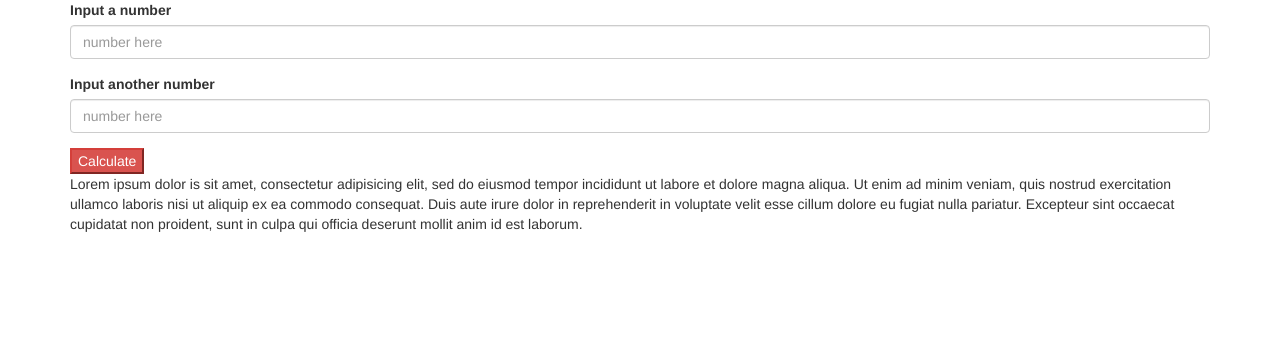
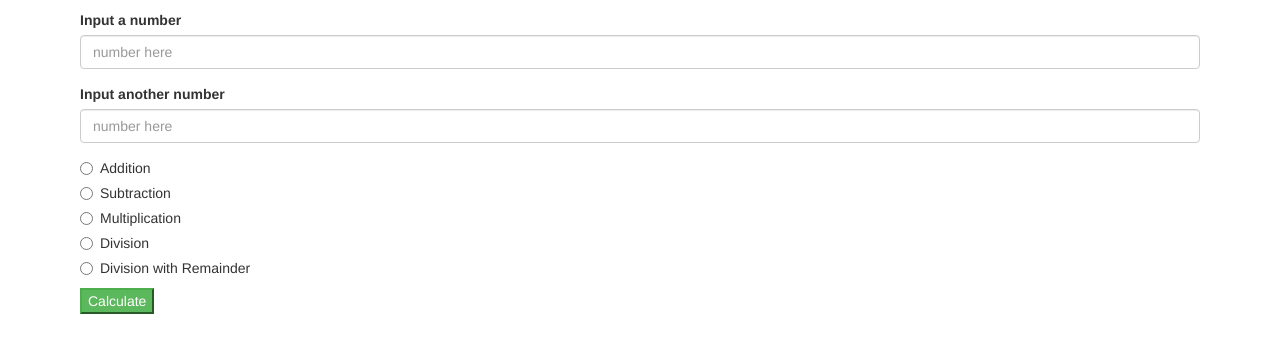
Before and after one commit to nmdevelops/Calculator, a plain HTML site: page index.html in a window 1280 px wide. Drawn offline with Linux system fonts and the light colour scheme.

Commit message:
Add radio buttons for function selection, not yet pointed to functions

```diff
--- a/css/styles.css
+++ b/css/styles.css
@@ -0,0 +1,7 @@
+#result {
+padding: 10px;
+}
+
+#variables {
+  padding: 10px;
+}
--- a/index.html
+++ b/index.html
@@ -1,5 +1,6 @@
 <!DOCTYPE html>
 <html>
+
 <head>
   <link rel="stylesheet" href="css/bootstrap.css">
   <link rel="stylesheet" href="css/styles.css" media="screen">
@@ -7,24 +8,43 @@
   <script src="js/scripts.js"></script>
   <title>Calculador</title>
 </head>
+
 <body>
   <div class="container">
+
+    <div id="variables">
       <form>
         <div class="form-group">
           <label for="number1">Input a number</label>
-          <input id="number1" class="form-control" type="text" placeholder="number here">
+          <input id="number1" class="form-control" type="number" placeholder="number here">
         </div>
         <div class="form-group">
           <label for="number2">Input another number</label>
-          <input id="number2" class="form-control" type="text" placeholder="number here">
+          <input id="number2" class="form-control" type="number" placeholder="number here">
         </div>
-        <button type="submit" class="btn-danger">Calculate</button>
+
+        <div class="radio">
+          <label><input type="radio" name="operator" value="add">Addition</label>
+        </div>
+        <div class="radio">
+          <label><input type="radio" name="operator" value="subtract">Subtraction</label>
+        </div>
+        <div class="radio">
+          <label><input type="radio" name="operator" value="multiply">Multiplication</label>
+        </div>
+        <div class="radio">
+          <label><input type="radio" name="operator" value="divide">Division</label>
+        </div>
+        <div class="radio">
+          <label><input type="radio" name="operator" value="divideRemainder">Division with Remainder</label>
+        </div>
+        <button type="submit" class="btn-success">Calculate</button>
       </form>
-      <div class="result">
-        <p>
-          Lorem ipsum dolor <span class="resultType"></span>is <span class="result"></span>sit amet, consectetur adipisicing elit, sed do eiusmod tempor incididunt ut labore et dolore magna aliqua. Ut enim ad minim veniam, quis nostrud exercitation ullamco laboris nisi ut aliquip ex ea commodo consequat. Duis aute irure dolor in reprehenderit in voluptate velit esse cillum dolore eu fugiat nulla pariatur. Excepteur sint occaecat cupidatat non proident, sunt in culpa qui officia deserunt mollit anim id est laborum.
-        </p>
+    </div>
+    <div id="result">
+      <p><span class="result"></span></p>
     </div>
   </div>
 </body>
+
 </html>
--- a/js/scripts.js
+++ b/js/scripts.js
@@ -22,10 +22,19 @@ var remainder = function(number1, number2) {
 
 //this is our user interface
 
-$(function) {
-  $("#blanks form").submit(function(event) {
-    add (input#number1, input#number2);
+$(document).ready(function() {
+  $("#variables form").submit(function(event) {
+    var number1 = parseFloat($("input#number1").val());
+    var number2 = parseFloat($("input#number2").val());
+    var operator = $("input:radio[name=operator]:checked").val();
 
+    console.log("1st number: " + number1);  // for debugging
+    console.log("2nd number: " + number2);  // for debugging
+    console.log("operator: " + operator);  // for debugging
+
+    var output =  add(number1, number2);
+
+    $(".result").text(output);
     event.preventDefault();
   });
 });
```
Also changed, not shown: 2 other files. Lines whose indentation alone changed are shown as unchanged.
